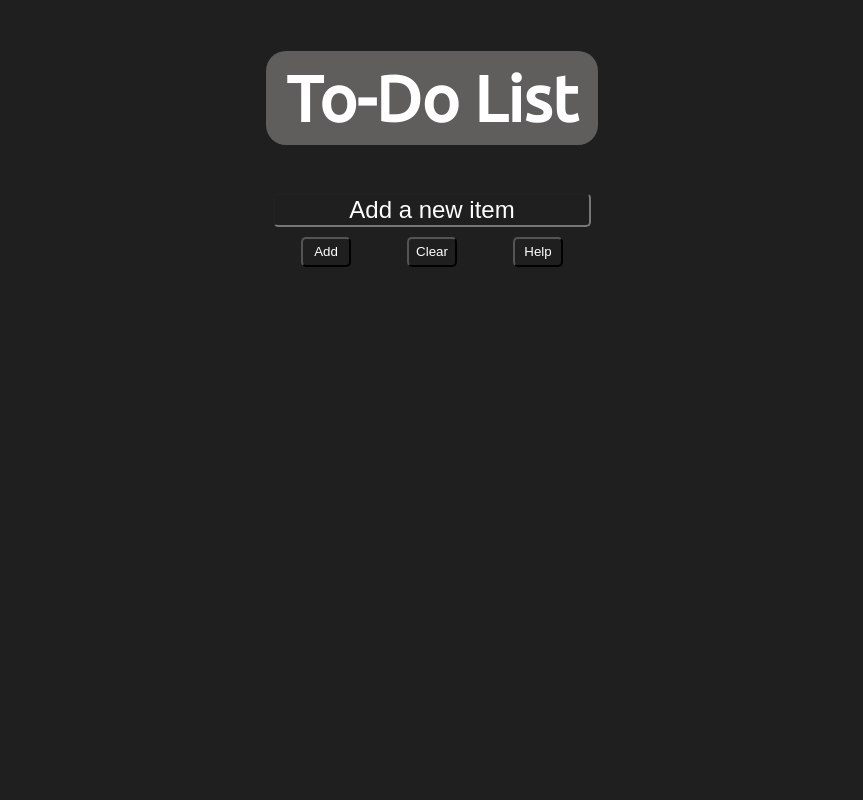
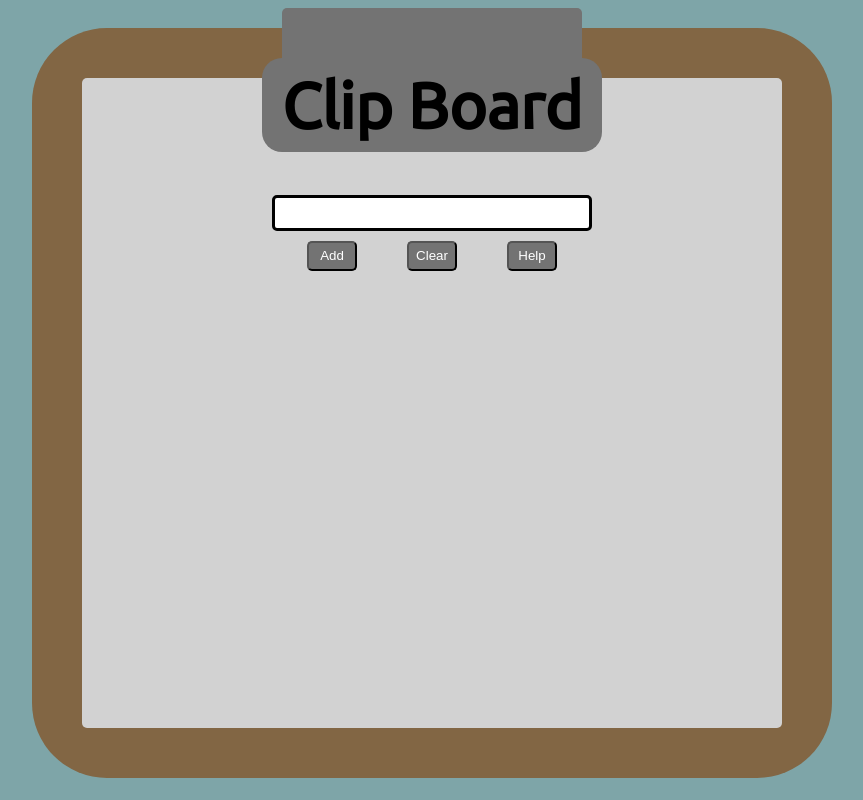
Before and after one commit to AvarageCodeEnjoyer/TODO-list, a plain HTML site: page index.html in a window 1280 px wide. Shown: the whole page, without its empty margins (208-1071 px from the left). Drawn offline with Linux system fonts and the light colour scheme.

Commit message:
Made clipboard

```diff
--- a/StyleSheet.css
+++ b/StyleSheet.css
@@ -1,43 +1,96 @@
 :root{
   --transition-Time: 0.1s;
-  --hover-color: rgb(45, 77, 129);
+  --hover-color: rgb(106, 156, 238);
+  --completed-red: rgb(255, 100, 100);
+  --clip-board-color: rgb(130,102,68);
+  --btn-color: rgb(115, 115, 115);
+  --background-color: rgb(126, 165, 168);
+  --paper-color: rgb(210, 210, 210);
 }
 
 *{
-  background-color: rgb(31, 31, 31);
   border-radius: 5px;
 }
 
-
+body{
+  background-color: var(--background-color);
+}
+/* Make container center items and set font */
 .container{
   display: flex;
-  color: white;
   flex-direction: column;
   justify-content: center;
   align-items: center;
   font-size: 2rem;
   font-family: 'Ubuntu', sans-serif;
+  position: relative;
 }
 
+.clipBoard{
+  background-color: var(--clip-board-color);
+  width: 800px;
+  height: 100%;
+  display: flex;
+  align-items: center;
+  flex-direction: column;
+  margin-top: 20px;
+  border-radius: 75px;
+}
+
+#clip{
+  background-color: rgb(115, 115, 115);
+  width: 300px;
+  height: 100px;
+  position: absolute;
+  top: 0px;
+}
+
+#paper{
+  width: 700px;
+  min-height: 650px;
+  background-color: var(--paper-color);
+  z-index: 2;
+  margin-top: 50px;
+  display: flex;
+  align-items: center;
+  flex-direction: column;
+  margin-bottom: 50px;
+}
+
+form{
+  display: flex;
+  align-items: center;
+  flex-direction: column;
+  background-color: var(--paper-color);
+  z-index: 4;
+}
+
+
+
 h1{
-  width:auto;
-  background-color: rgb(95, 94, 92);
+  width: max-content;
+  background-color: var(--btn-color);
   padding: 10px 20px;
+  margin-top: -20px;
   border-radius: 20px;
 }
 
+/* Make placeholder text white and centered */
 ::placeholder{
   color: white;
   text-align: center;
 }
 
+/* Make input text white and add transition time */
 #input{
   font-size: 1.5rem;
-  color: white;
+  color: black;
   outline: none;
+  border: 3px solid black;
   transition: var(--transition-Time);
 }
 
+/* Change border on hover */
 #input:hover{
   border: 2px solid var(--hover-color);
   transition: var(--transition-Time);
@@ -48,18 +101,22 @@ h1{
   color: var(--hover-color);
 }
 
+/* Center three buttons */
 #btnCon{
   display: flex;
+  width: 300px;
   font-size: 1.5rem;
   justify-content: space-around;
   margin-top: 10px;
 }
 
+/* Size buttons and add transition time */
 .btn{
   width: 50px;
   height: 30px;
   color:  white;
   transition: var(--transition-Time);
+  background-color: var(--btn-color);
 }
 
 .btn:hover{
@@ -68,28 +125,33 @@ h1{
   border: 2px solid var(--hover-color);
 }
 
+/* UL lists are not centered normal because of the DOM */
 #list{
   padding: 0px
 }
 
-
+/* Style li items to make boxes */
 li {
   list-style-type: none;
   padding: 10px;
   margin: 5px;
-  border: 1px solid rgb(60, 60, 60);
+  border: 2px solid rgb(0, 0, 0);
   transition: var(--transition-Time);
 }
 
 li:hover{
-  color:rgb(162, 0, 0);
+  color: var(--hover-color);
   transition: var(--transition-Time);
 
 }
 
 
-/* Style the completed list items */
+/* Style the completed list items with strike through*/
 
 .completed{
-  text-decoration: line-through;
+  text-decoration: line-through var(--completed-red);
 }
+
+.completed:hover{
+  color: var(--completed-red);
+}
--- a/index.html
+++ b/index.html
@@ -13,7 +13,10 @@
 </head>
 <body>
 	<div class="container">
-		<h1>To-Do List</h1>
+		<div class="clipBoard">
+			<div id="clip"></div>
+			<div id="paper">
+				<h1>Clip Board</h1>
 				<form>
 					<input id="input" type="text" placeholder="Add a new item">
 					<div id="btnCon">
@@ -24,5 +27,7 @@
 				</form>
 				<i><ul id="list"></ul></i>
 			</div>
+		</div>
+	</div>
 </body>
 </html>
```
Lines whose indentation alone changed are shown as unchanged.
